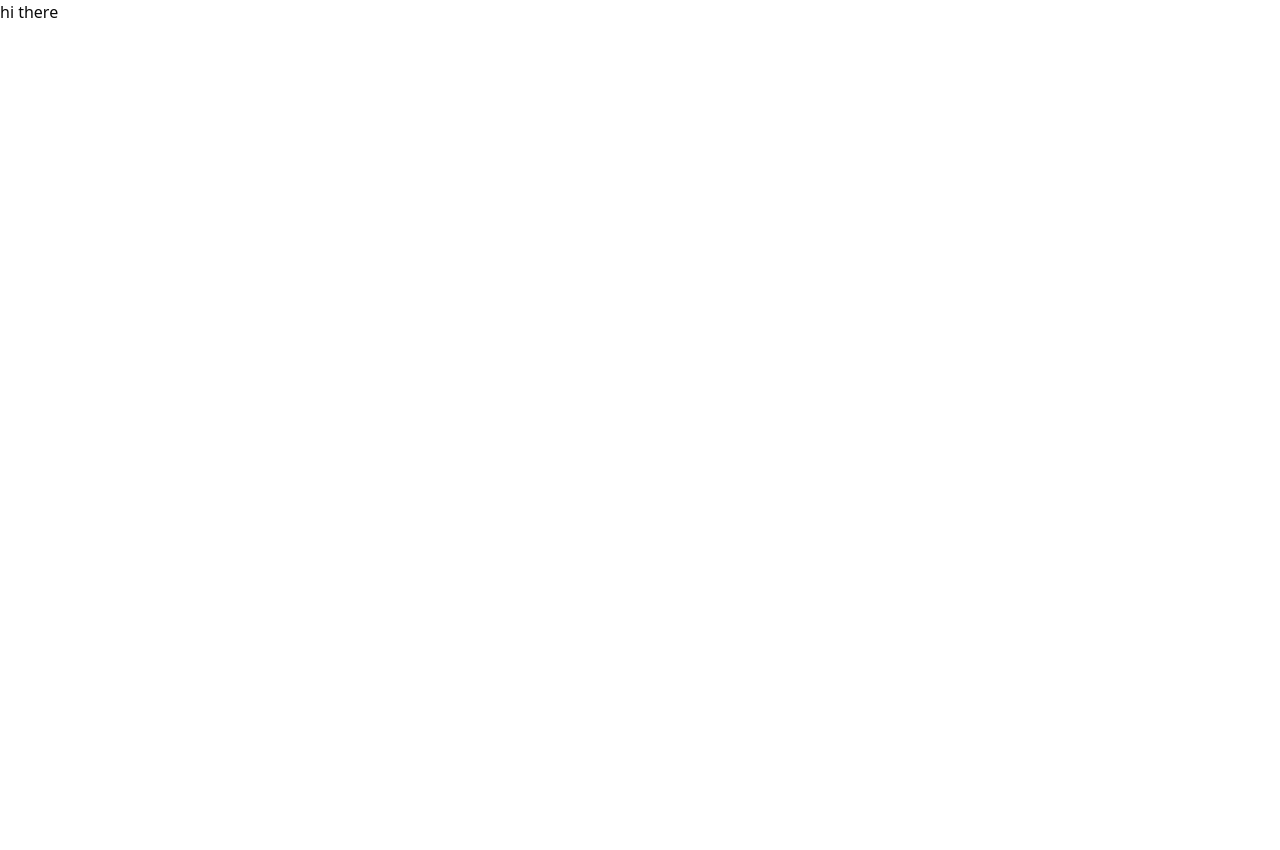
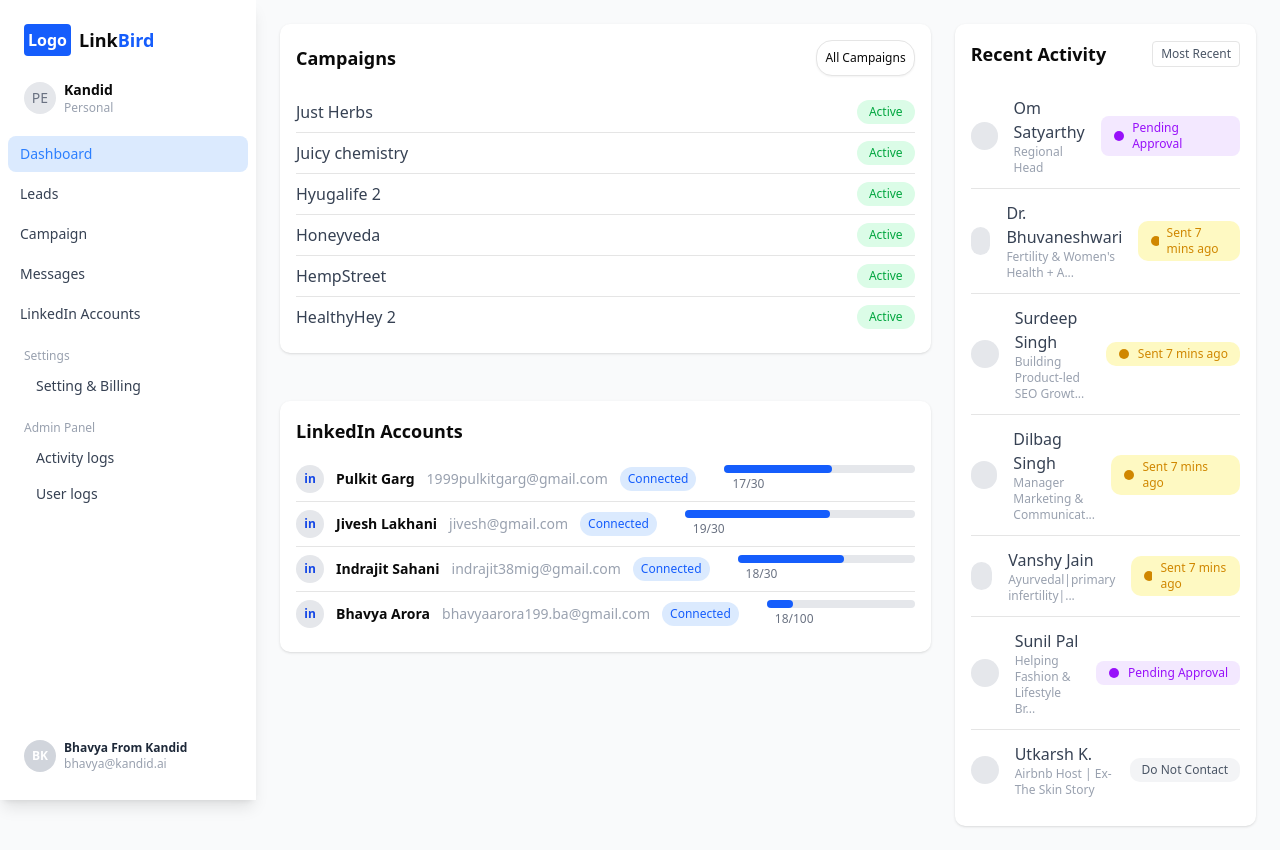
Before and after one commit to ParasharDeb/Kandid-assignment, a Next.js app: page /dashboard in a window 1280 px wide. Before the commit the page ends 800 px from the top, so only its background shows below. Built offline with nearby package versions, Linux system fonts and the light colour scheme.

Commit message:
not the best way need to fix the dashboard

```diff
--- a/app/dashboard/page.tsx
+++ b/app/dashboard/page.tsx
@@ -1,7 +1,20 @@
-export default function Dashboard(){
-    return(
-        <div>
-            hi there
+'use client'
+import LeftNavigation from "../maincomps/Leftnav";
+import CampDashboard from "../maincomps/dashboard-campaigns";
+import LinkedinAccs from "../maincomps/dashboard-linkedin";
+import RecentDashboard from "../maincomps/dashboard-recents";
+
+export default function Dashboard() {
+  return (
+    <div className="min-h-screen bg-gray-50 flex">
+      <LeftNavigation />
+      <main className="flex-1 p-6 flex gap-6">
+        <div className="w-2/3 flex flex-col gap-6">
+          <CampDashboard />
+          <LinkedinAccs />
         </div>
-    )
+        <RecentDashboard />
+      </main>
+    </div>
+  );
 }
```
